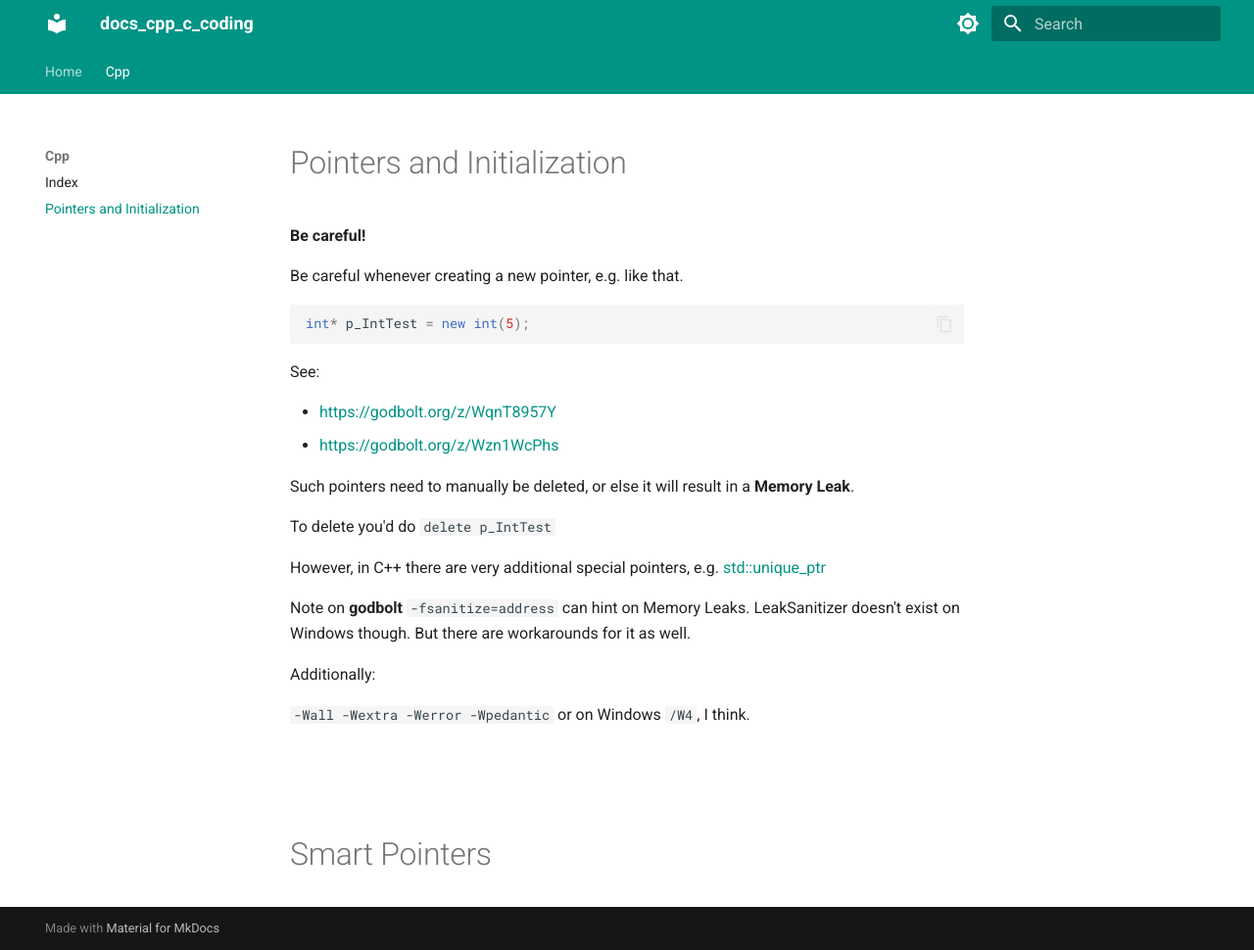
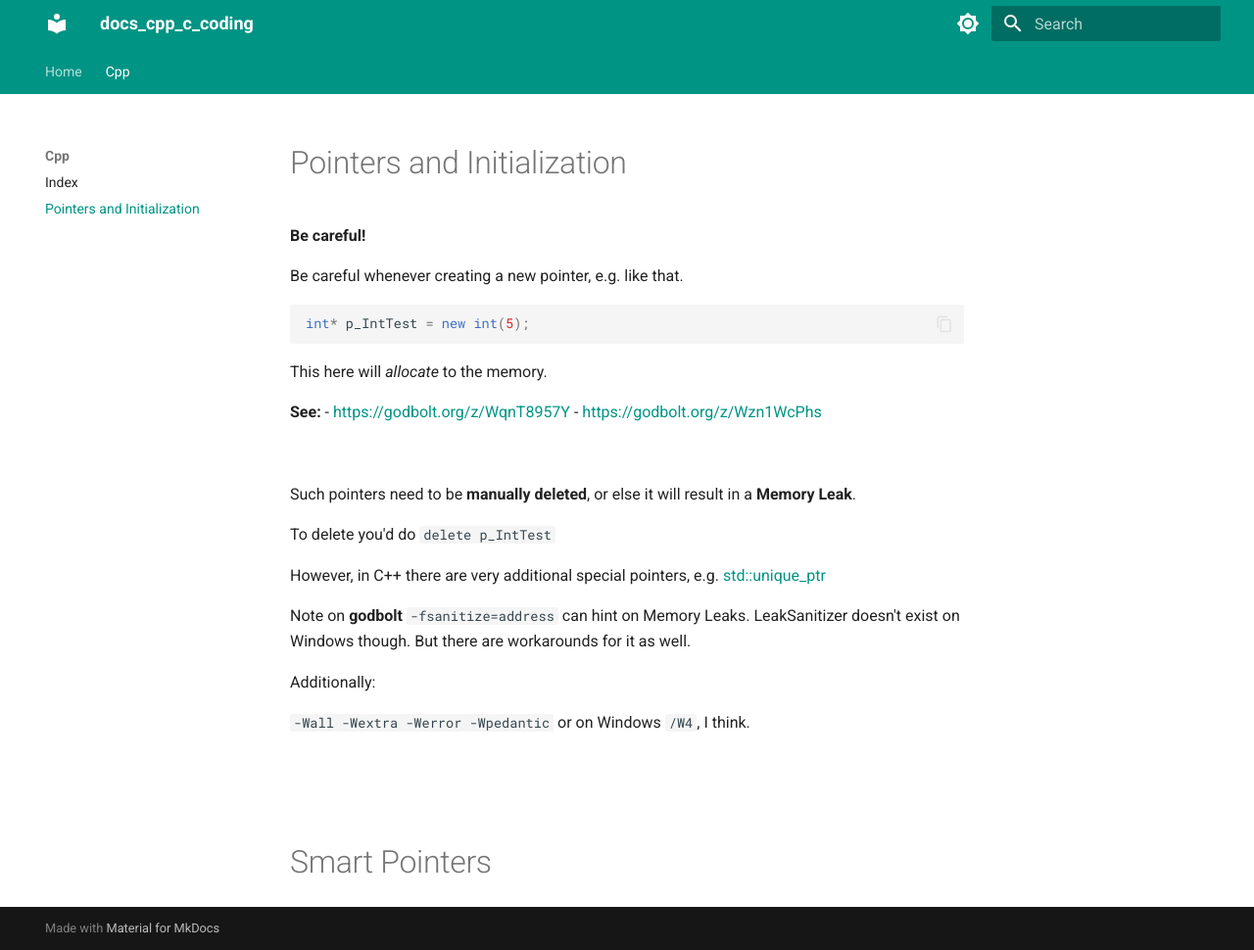
Before and after one commit to karl-police/docs_cpp_c_coding, an MkDocs documentation site: the page built from docs/cpp/Pointers_and_Initialization.md, in a window 1280 px wide and 970 px high. Shown: the whole window at 98% size. Built offline with MkDocs 1.6.1 and Material for MkDocs 9.7.7, drawn with Linux system fonts in a browser that asks for light colours.

Commit message:
Update Pointers_and_Initialization.md

````diff
--- a/docs/cpp/Pointers_and_Initialization.md
+++ b/docs/cpp/Pointers_and_Initialization.md
@@ -7,14 +7,17 @@ Be careful whenever creating a new pointer, e.g. like that.
 ```cpp
 int* p_IntTest = new int(5);
 ```
-
-See:
-
-* https://godbolt.org/z/WqnT8957Y
-* https://godbolt.org/z/Wzn1WcPhs
+This here will _allocate_ to the memory.
 
 
-Such pointers need to manually be deleted, or else it will result in a **Memory Leak**.
+**See:**
+- https://godbolt.org/z/WqnT8957Y
+- https://godbolt.org/z/Wzn1WcPhs
+
+
+<br>
+
+Such pointers need to be **manually deleted**, or else it will result in a **Memory Leak**.
 
 To delete you'd do ``delete p_IntTest``
 
````
